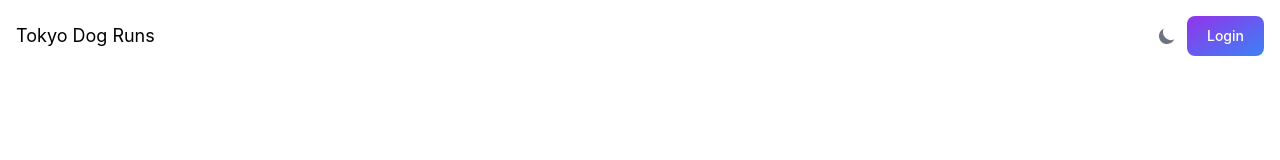
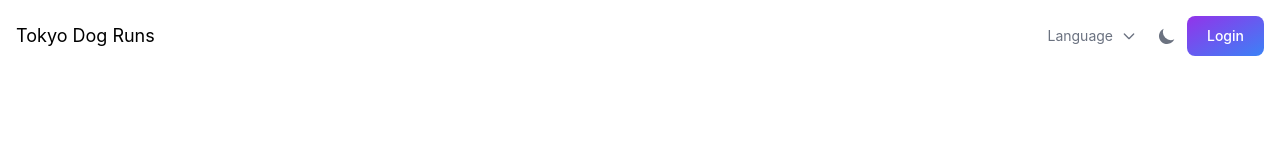
Before and after one commit to chadmuro/dogruns, a Next.js app: page / in a window 1280 px wide. Shown: the top 160 px of the page. Built offline with nearby package versions, Linux system fonts and the light colour scheme; no server answers; the database is empty.

Commit message:
add language setting UI in header

```diff
--- a/components/Header.tsx
+++ b/components/Header.tsx
@@ -1,3 +1,4 @@
+import { useState } from "react";
 import Link from "next/link";
 import { useRouter } from "next/router";
 import Button from "./shared/Button";
@@ -8,6 +9,7 @@ interface HeaderProps {
 }
 
 const Header = ({ darkMode, toggleDarkMode }: HeaderProps) => {
+  const [openLanguage, setOpenLanguage] = useState(false);
   const router = useRouter();
   const isActive: (pathname: string) => boolean = (pathname) =>
     router.pathname === pathname;
@@ -21,7 +23,59 @@ const Header = ({ darkMode, toggleDarkMode }: HeaderProps) => {
   );
 
   let right = (
-    <div className="flex items-center">
+    <div className="flex items-start">
+      <div>
+        <button
+          type="button"
+          id="dropdownButton"
+          data-dropdown-toggle="dropdown"
+          className="inline-flex items-center text-gray-500 dark:text-gray-400 hover:bg-gray-100 dark:hover:bg-gray-700 focus:outline-none focus:ring-4 focus:ring-gray-200 dark:focus:ring-gray-700 rounded-lg text-sm p-2.5"
+          onClick={() => setOpenLanguage(!openLanguage)}
+          onBlur={() => setOpenLanguage(false)}
+        >
+          Language
+          <svg
+            className="ml-2 w-4 h-4"
+            fill="none"
+            stroke="currentColor"
+            viewBox="0 0 24 24"
+            xmlns="http://www.w3.org/2000/svg"
+          >
+            <path
+              stroke-linecap="round"
+              stroke-linejoin="round"
+              stroke-width="2"
+              d="M19 9l-7 7-7-7"
+            ></path>
+          </svg>
+        </button>
+        {/* <!-- Dropdown menu --> */}
+        <div
+          id="dropdown"
+          className={`${
+            !openLanguage && "hidden"
+          } absolute mt-2 z-10 w-44 text-base list-none bg-white rounded divide-y divide-gray-100 shadow dark:bg-gray-700`}
+        >
+          <ul className="py-1" aria-labelledby="dropdownButton">
+            <li>
+              <a
+                href="#"
+                className="block py-2 px-4 text-sm text-gray-700 hover:bg-gray-100 dark:hover:bg-gray-600 dark:text-gray-200 dark:hover:text-white"
+              >
+                English
+              </a>
+            </li>
+            <li>
+              <a
+                href="#"
+                className="block py-2 px-4 text-sm text-gray-700 hover:bg-gray-100 dark:hover:bg-gray-600 dark:text-gray-200 dark:hover:text-white"
+              >
+                Japanese
+              </a>
+            </li>
+          </ul>
+        </div>
+      </div>
       <button
         id="theme-toggle"
         type="button"
--- a/components/park/Reviews.tsx
+++ b/components/park/Reviews.tsx
@@ -3,7 +3,7 @@ import Button from "../shared/Button";
 const Reviews = () => {
   return (
     <section>
-      <h2>Reviews</h2>
+      <h2 className="text-xl">Reviews</h2>
       <button
         type="button"
         className="text-white bg-blue-700 hover:bg-blue-800 focus:ring-4 focus:ring-blue-300 font-medium rounded-lg text-sm px-5 py-2.5 text-center mr-2 mb-2 dark:bg-blue-600 dark:hover:bg-blue-700 dark:focus:ring-blue-800"
```
